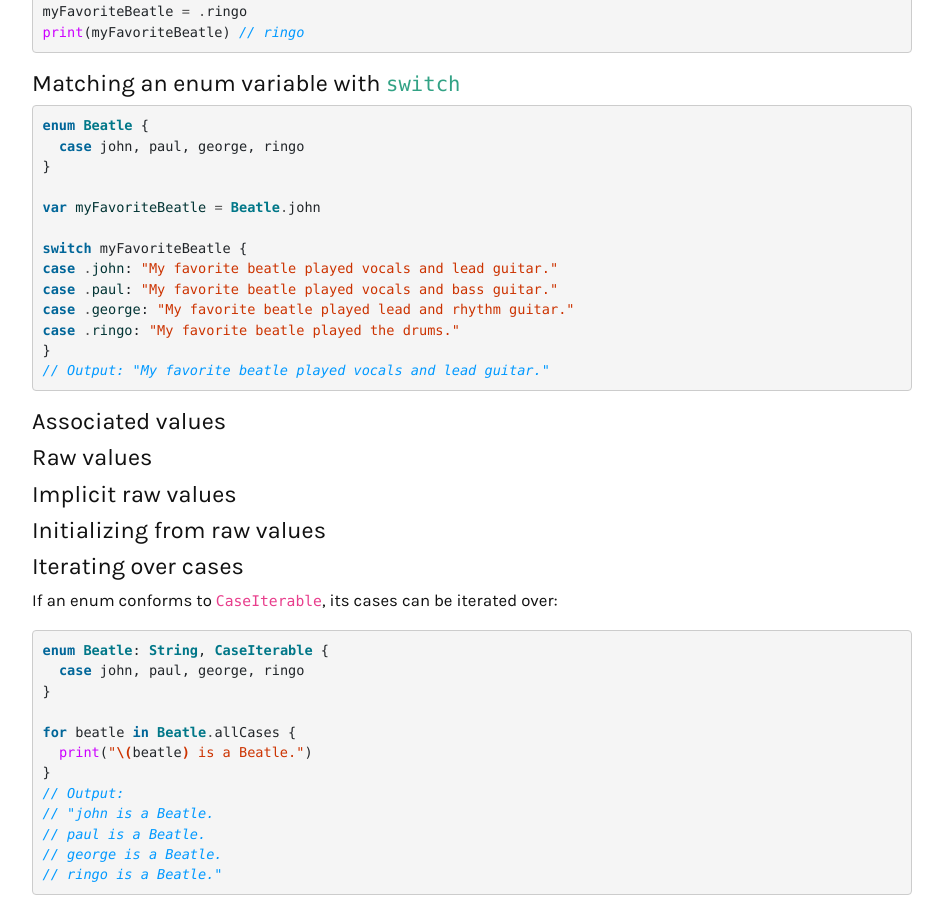
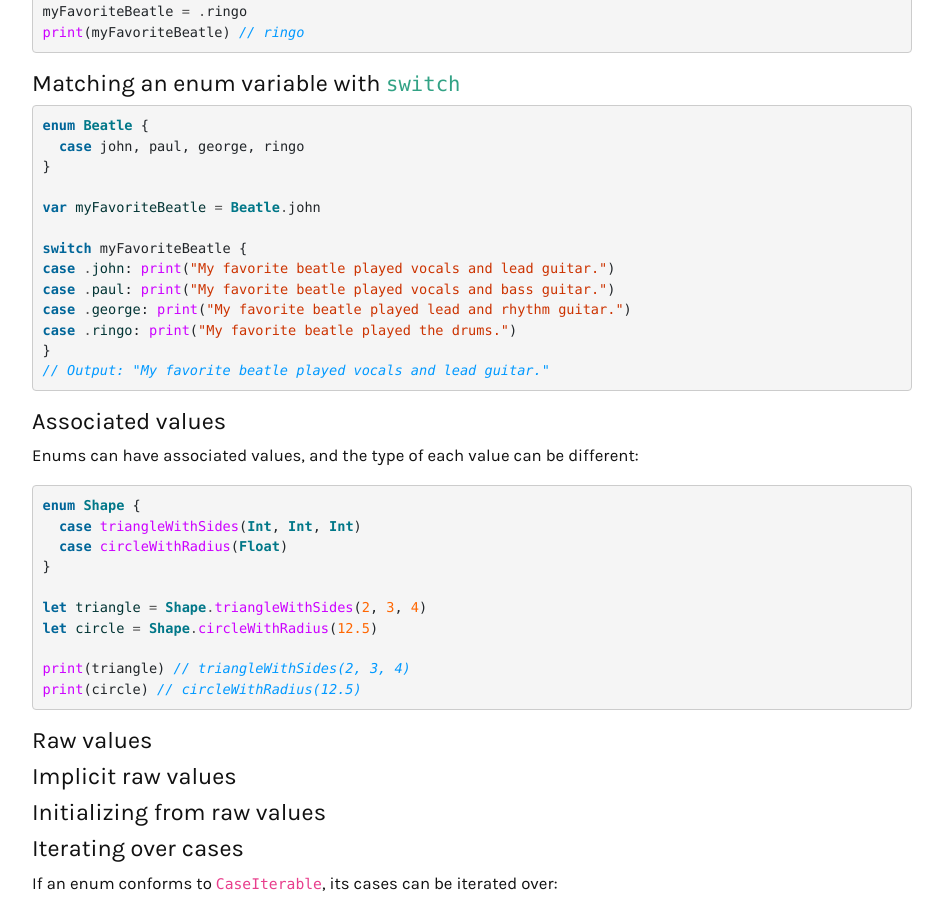
Before and after one commit to ebelinski/swiftly, a Jekyll site: the page built from enums.md, in a window 1280 px wide and 900 px high, scrolled down 752 px. Shown: the whole window, without its empty margins (168-1111 px from the left). Built offline with Jekyll 4.4.1, drawn with Linux system fonts in a browser that asks for light colours; comment, search, counter and statistics services are not loaded.

Commit message:
added associated values, made a fix

````diff
--- a/enums.md
+++ b/enums.md
@@ -63,17 +63,30 @@ enum Beatle {
 var myFavoriteBeatle = Beatle.john
 
 switch myFavoriteBeatle {
-case .john: "My favorite beatle played vocals and lead guitar."
-case .paul: "My favorite beatle played vocals and bass guitar."
-case .george: "My favorite beatle played lead and rhythm guitar."
-case .ringo: "My favorite beatle played the drums."
+case .john: print("My favorite beatle played vocals and lead guitar.")
+case .paul: print("My favorite beatle played vocals and bass guitar.")
+case .george: print("My favorite beatle played lead and rhythm guitar.")
+case .ringo: print("My favorite beatle played the drums.")
 }
 // Output: "My favorite beatle played vocals and lead guitar."
 ```
 
 ### Associated values
 
+Enums can have associated values, and the type of each value can be different:
 
+```swift
+enum Shape {
+  case triangleWithSides(Int, Int, Int)
+  case circleWithRadius(Float)
+}
+
+let triangle = Shape.triangleWithSides(2, 3, 4)
+let circle = Shape.circleWithRadius(12.5)
+
+print(triangle) // triangleWithSides(2, 3, 4)
+print(circle) // circleWithRadius(12.5)
+```
 
 ### Raw values
 
````
